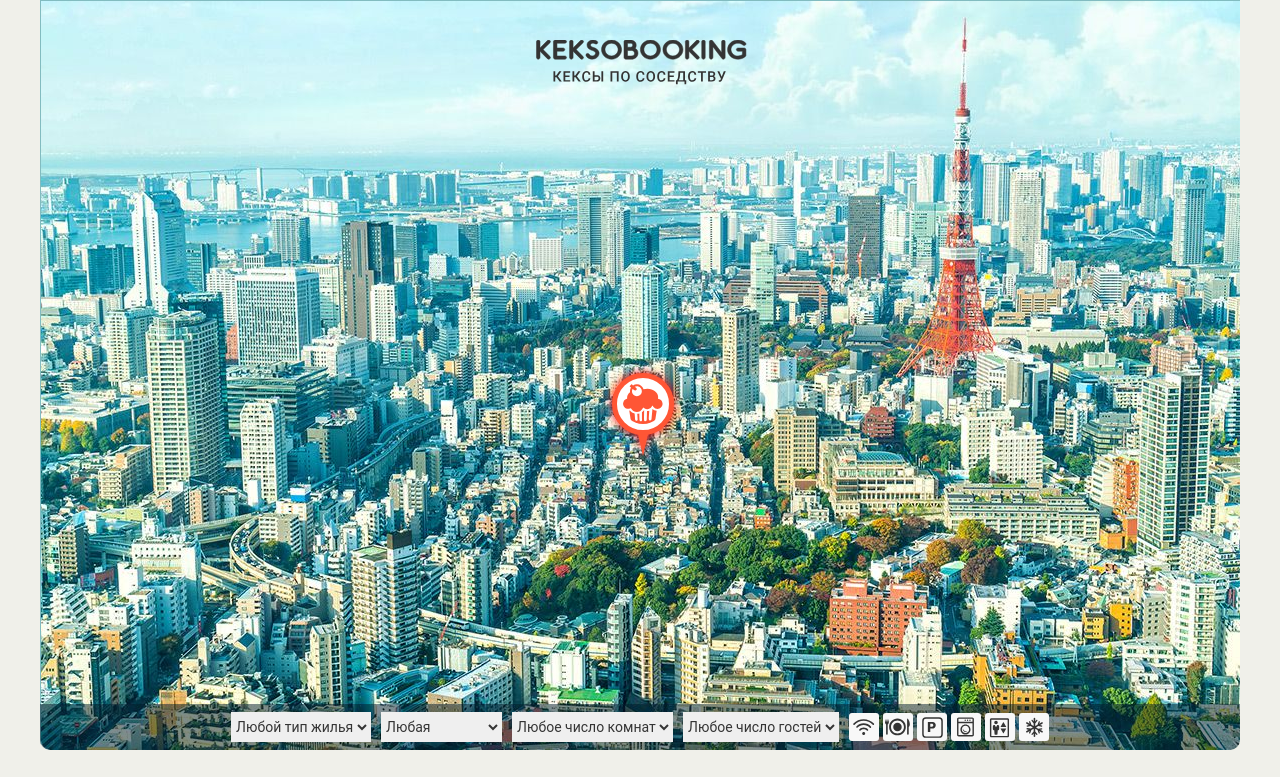
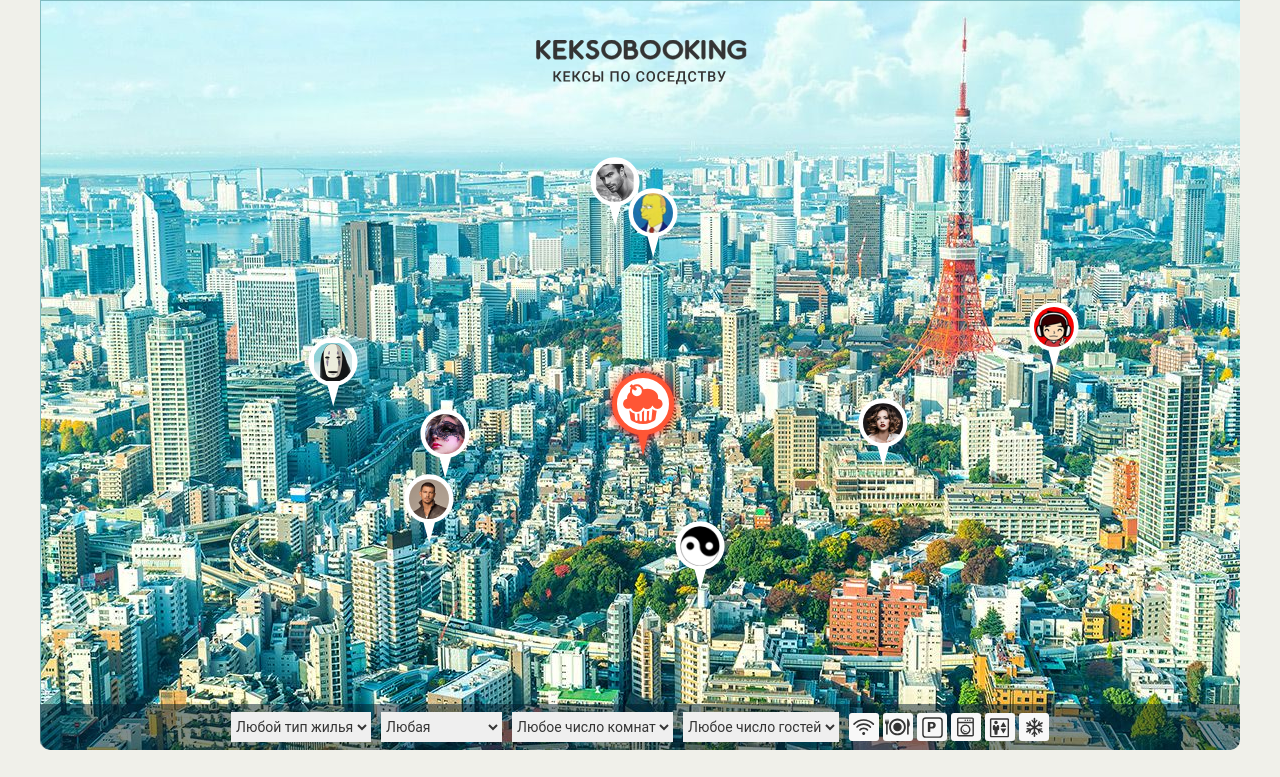
Before and after one commit to Karpulka/1245055-keksobooking-19, a website: page index.html in a window 1280 px wide. Both pictures are taken after a click on the button "Поставь меня куда-нибудь". Shown: the top 777 px of the page. Drawn offline with Linux system fonts and the light colour scheme; files whose address does not match are found by name.

Commit message:
добавлена валидация соответствия количества комнат и гостей, временно закомментированы методы для отрисовки карточки

```diff
--- a/index.html
+++ b/index.html
@@ -84,7 +84,7 @@
     <!-- Форма объявления -->
     <section class="notice">
       <h2 class="notice__title">Ваше объявление</h2>
-      <form class="ad-form ad-form--disabled" method="post" enctype="multipart/form-data" autocomplete="off">
+      <form class="ad-form ad-form--disabled" action="https://js.dump.academy/keksobooking" method="post" enctype="multipart/form-data" autocomplete="off">
         <fieldset class="ad-form-header">
           <legend class="ad-form-header__title">Ваша фотография (для карты)</legend>
           <div class="ad-form-header__upload">
--- a/js/main.js
+++ b/js/main.js
@@ -1,14 +1,32 @@
 'use strict';
 
 var KEY_ENTER = 'Enter';
+var ROOMS_GUESTS = {
+  '1': {
+    guests: ['1'],
+    errorMessage: '1 комната — «для 1 гостя»'
+  },
+  '2': {
+    guests: ['1', '2'],
+    errorMessage: '2 комнаты — «для 2 гостей» или «для 1 гостя»'
+  },
+  '3': {
+    guests: ['1', '2', '3'],
+    errorMessage: '«для 3 гостей», «для 2 гостей» или «для 1 гостя»'
+  },
+  '100': {
+    guests: ['0'],
+    errorMessage: '100 комнат — «не для гостей»'
+  }
+};
 var ADVERT_ARRAY_LENGTH = 8;
 var TYPES = ['palace', 'flat', 'house', 'bungalo'];
-var TYPES_TITLE = {
-  palace: 'Дворец',
-  flat: 'Квартира',
-  house: 'Дом',
-  bungalo: 'Бунгало'
-};
+// var TYPES_TITLE = {
+//   palace: 'Дворец',
+//   flat: 'Квартира',
+//   house: 'Дом',
+//   bungalo: 'Бунгало'
+// };
 var GUESTS_IN_ROOM = 2;
 var CHECK_TIMES = ['12:00', '13:00', '14:00'];
 var FEATURES = ['wifi', 'dishwasher', 'parking', 'washer', 'elevator', 'conditioner'];
@@ -17,26 +35,26 @@
   'http://o0.github.io/assets/images/tokyo/hotel2.jpg',
   'http://o0.github.io/assets/images/tokyo/hotel3.jpg'
 ];
-var stringTemplates = {
-  capacity: {
-    rooms: '#value# комнаты',
-    guests: 'Для #value# гостей'
-  },
-  time: {
-    checkin: 'Заезд после #value#',
-    checkout: 'Выезд до #value#',
-    delimeter: ', '
-  }
-};
+// var stringTemplates = {
+//   capacity: {
+//     rooms: '#value# комнаты',
+//     guests: 'Для #value# гостей'
+//   },
+//   time: {
+//     checkin: 'Заезд после #value#',
+//     checkout: 'Выезд до #value#',
+//     delimeter: ', '
+//   }
+// };
 
 var map = document.querySelector('.map');
 var mapPinTemplate = document.querySelector('#pin').content.querySelector('.map__pin');
 var mapPinsList = document.querySelector('.map__pins');
-var mainPin = map.querySelector('.map__pin--main')
-var mapCardTemplate = document.querySelector('#card').content.querySelector('.map__card');
+var mainPin = map.querySelector('.map__pin--main');
+// var mapCardTemplate = document.querySelector('#card').content.querySelector('.map__card');
 var adForm = document.querySelector('.ad-form');
-var formFields = adForm.children;
-var formAddressField = adForm.querySelector('[name="address"]');
+var adFormFields = adForm.children;
+var adFormAddressField = adForm.querySelector('[name="address"]');
 var mapFilter = document.querySelector('.map__filters');
 var mapFilterFields = mapFilter.children;
 
@@ -107,7 +125,7 @@
   pin.alt = advert.offer.title;
   return advertElement;
 };
-
+/*
 var showListItemsByClass = function (listItems, classIndicators) {
   listItems.forEach(function (listItem) {
     var featureName = listItem.classList[1].split('--')[1];
@@ -202,16 +220,7 @@
   renderCardPhotos(cardElement, offer.photos, photosBlock);
   renderElement({'avatar': advert.author.avatar}, 'src');
   return cardElement;
-};
-
-// var adverts = getAdverts(ADVERT_ARRAY_LENGTH);
-//
-// var fragment = document.createDocumentFragment();
-// adverts.forEach(function (advert) {
-//   fragment.appendChild(renderMapPin(advert));
-// });
-// mapPinsList.appendChild(fragment);
-// map.insertBefore(renderMapCard(adverts[0]), map.querySelector('.map__filters-container'));
+};*/
 
 var editFormsElementsActivation = function (fields) {
   for (var k = 0; k < fields.length; k++) {
@@ -226,9 +235,16 @@
 };
 
 var acctivatePage = function () {
-  editFormsElementsActivation([formFields, mapFilterFields]);
+  editFormsElementsActivation([adFormFields, mapFilterFields]);
   map.classList.remove('map--faded');
   adForm.classList.remove('ad-form--disabled');
+  var adverts = getAdverts(ADVERT_ARRAY_LENGTH);
+  var fragment = document.createDocumentFragment();
+  adverts.forEach(function (advert) {
+    fragment.appendChild(renderMapPin(advert));
+  });
+  mapPinsList.appendChild(fragment);
+  // map.insertBefore(renderMapCard(adverts[0]), map.querySelector('.map__filters-container'));
   document.removeEventListener('mouseup', mainPinMouseDownHandler);
   document.removeEventListener('keyup', mainPinKeyDownHandler);
 };
@@ -237,6 +253,7 @@
   if (evt.button === 0) {
     acctivatePage();
     setAddressFieldValue(mainPin);
+    setValidateErrorsMessages();
   }
 };
 
@@ -244,6 +261,7 @@
   if (evt.key === KEY_ENTER) {
     acctivatePage();
     setAddressFieldValue(mainPin);
+    setValidateErrorsMessages();
   }
 };
 
@@ -256,11 +274,26 @@
   var offsetX = width / 2;
   var offsetY = height / 2 + afterHeight;
   var coordinates = new LocationCoordinates(left, top, offsetX, offsetY);
-  formAddressField.value = coordinates.x + ', ' + coordinates.y;
+  adFormAddressField.value = coordinates.x + ', ' + coordinates.y;
+};
+
+var setValidateErrorsMessages = function () {
+  var roomNumberValue = adForm.querySelector('[name="rooms"]').value.toString();
+  var capacity = adForm.querySelector('[name="capacity"]');
+  var errorMessage = ROOMS_GUESTS[roomNumberValue].guests.indexOf(capacity.value) > -1 ? '' : ROOMS_GUESTS[roomNumberValue].errorMessage;
+  adForm.querySelector('[name="capacity"]').setCustomValidity(errorMessage);
 };
 
 setAddressFieldValue(mainPin, true);
-editFormsElementsActivation([formFields, mapFilterFields]);
+editFormsElementsActivation([adFormFields, mapFilterFields]);
+
+adForm.querySelector('[name="capacity"]').addEventListener('change', function () {
+  setValidateErrorsMessages();
+});
+
+adForm.querySelector('[name="rooms"]').addEventListener('change', function () {
+  setValidateErrorsMessages();
+});
 
 mainPin.addEventListener('mousedown', mainPinMouseDownHandler);
 mainPin.addEventListener('keydown', mainPinKeyDownHandler);
```
